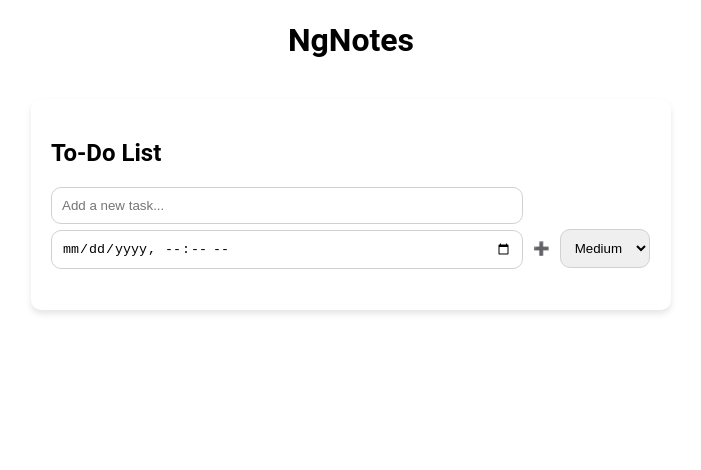
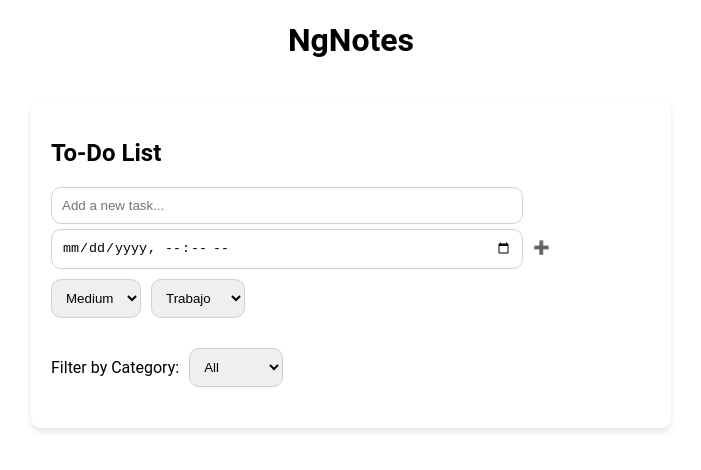
Before and after one commit to Daniel-Santiago-Acosta-1013/NgNotes-Web-App, an Angular app: page / in a window 1280 px wide. Shown: the top 470 px of the page, without its empty margins (289-990 px from the left). Built offline with nearby package versions, Linux system fonts and the light colour scheme.

Commit message:
[add][fix] adding filter and categories

```diff
--- a/src/app/components/todo-list.component.html
+++ b/src/app/components/todo-list.component.html
@@ -9,6 +9,22 @@
         <option value="high">High</option>
         <option value="medium">Medium</option>
         <option value="low">Low</option>
+    </select>
+    <select [(ngModel)]="newTodoCategory">
+        <option value="Trabajo">Trabajo</option>
+        <option value="Hogar">Hogar</option>
+        <option value="Estudios">Estudios</option>
+    </select>
+</div>
+
+<!-- Filtro para ver tareas por categoría -->
+<div class="category-filter">
+    <label for="categoryFilter">Filter by Category: </label>
+    <select id="categoryFilter" [(ngModel)]="selectedCategory" (change)="filterByCategory()">
+        <option value="all">All</option>
+        <option value="Trabajo">Trabajo</option>
+        <option value="Hogar">Hogar</option>
+        <option value="Estudios">Estudios</option>
     </select>
 </div>
 
--- a/src/app/components/todo-list.component.scss
+++ b/src/app/components/todo-list.component.scss
@@ -28,6 +28,7 @@ select {
     border-radius: 10px;
     border: 1px solid #d1d1d1;
     margin: 5px 0px;
+    margin-right: 10px;
     outline: none;
     transition: border 0.3s;
 
@@ -137,6 +138,13 @@ ul {
     margin: 5px 0;
 }
 
+.category-filter {
+    margin-top: 20px;
+    display: flex;
+    align-items: center;
+    gap: 10px;
+}
+
 @media (max-width: 600px) {
     :host {
         padding: 10px;
--- a/src/app/components/todo-list.component.ts
+++ b/src/app/components/todo-list.component.ts
@@ -16,6 +16,8 @@ export class TodoListComponent implements OnInit {
   editingTodoId: number | null = null;
   newTodoPriority: 'high' | 'medium' | 'low' = 'medium';
   newTodoDueDate: string = '';
+  newTodoCategory: string = 'Trabajo';
+  selectedCategory: string = 'all';
 
   constructor(private todoService: TodoService) { }
 
@@ -39,13 +41,22 @@ export class TodoListComponent implements OnInit {
         this.newTodoTitle,
         false,
         this.newTodoPriority,
-        new Date(this.newTodoDueDate)
+        new Date(this.newTodoDueDate),
+        this.newTodoCategory
       );
       this.todoService.add(newTodo);
       this.todos = this.todoService.getAll();
       this.newTodoTitle = "";
       this.newTodoPriority = 'medium';
       this.newTodoDueDate = '';
+    }
+  }
+
+  filterByCategory() {
+    if (this.selectedCategory === 'all') {
+      this.todos = this.todoService.getAll();
+    } else {
+      this.todos = this.todoService.getByCategory(this.selectedCategory);
     }
   }
 
--- a/src/app/models/todo.model.ts
+++ b/src/app/models/todo.model.ts
@@ -4,6 +4,7 @@ export class Todo {
         public title: string,
         public isComplete: boolean,
         public priority: 'high' | 'medium' | 'low',
-        public dueDate: Date // Fecha y hora de vencimiento
+        public dueDate: Date, // Fecha y hora de vencimiento
+        public category: string // Nueva propiedad de categoría
     ) {}
 }
--- a/src/app/services/todo.service.ts
+++ b/src/app/services/todo.service.ts
@@ -41,6 +41,10 @@ export class TodoService {
         }
     }
 
+    getByCategory(category: string): Todo[] {
+        return this.todos.filter(todo => todo.category === category);
+    }
+
     private loadFromStorage() {
         const storedTodos = localStorage.getItem('todos');
         if (storedTodos) {
```
